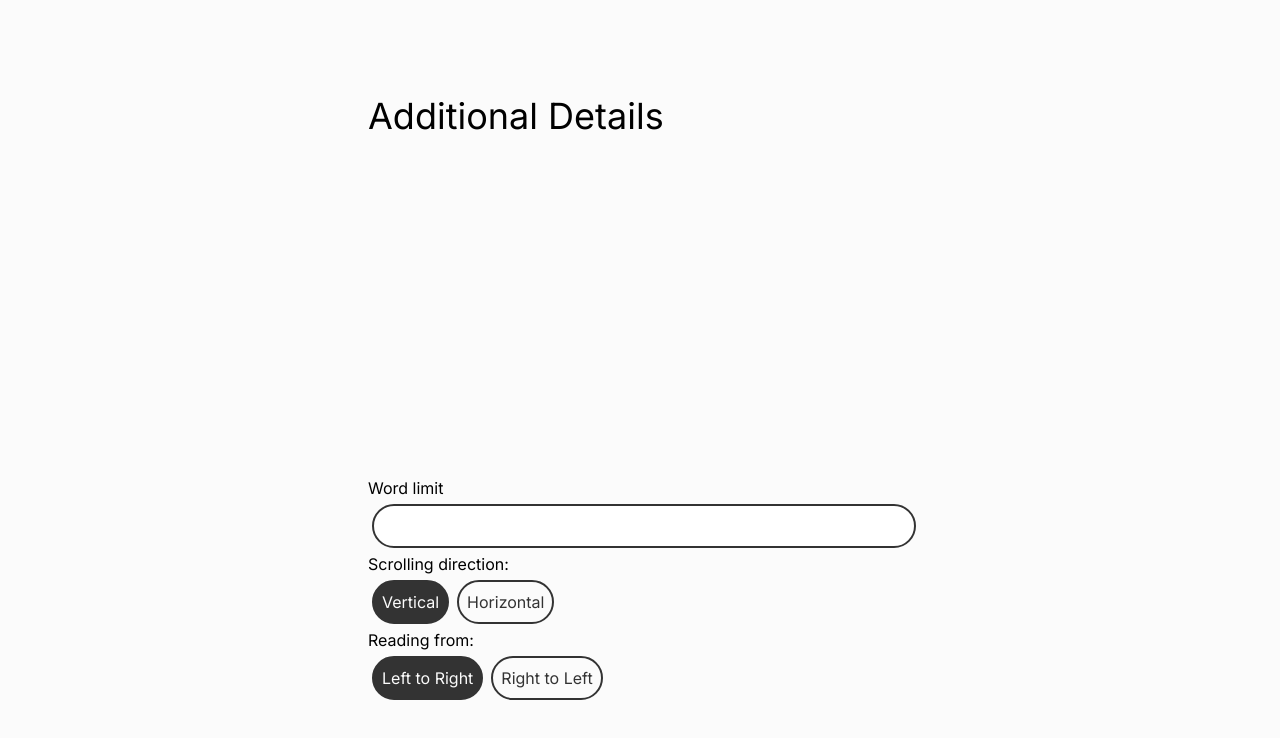
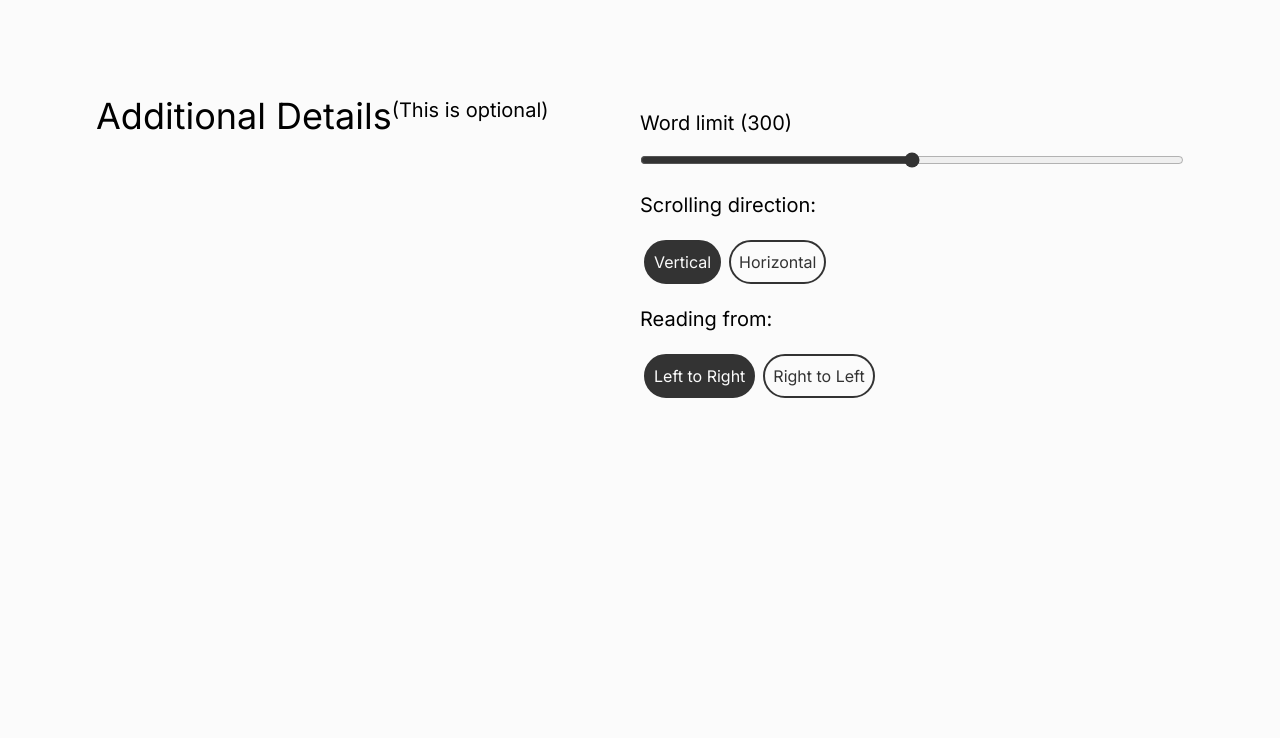
Before and after one commit to dylanlauzy/htn2023, a Next.js app: page /additional-details in a window 1280 px wide. Shown: the top 738 px of the page. Built offline with nearby package versions, Linux system fonts and the light colour scheme.

Commit message:
finalized additional details page by adding functionality in preparation for cohere.ai, and adjusting CSS elements

```diff
--- a/src/app/additional-details/page.js
+++ b/src/app/additional-details/page.js
@@ -10,35 +10,37 @@ const SCROLLS = [
 const READ = [
     "Left to Right",
     "Right to Left"
-
 ]
 
 export default function Home() {
+    const [wordCount, setWordCount] = useState(300)
     const [scrollPreference, setScrollPreference] = useState(SCROLLS[0])
     const [readPreference, setReadPreference] = useState(READ[0])
 
+
     const scrollSelection = (preference) => {
-
+        setScrollPreference(preference)
     }
 
-    const readSelection = () => {
-
+    const readSelection = (preference) => {
+        setReadPreference(preference)
     }
     return (
-        <main className="flex bg-bgcolor min-h-screen w-full flex-col items-center justify-between p-24">
-            <div className="float-left text-left w-2/4 text-4xl flex flex-wrap">
+        <main className="flex items-start bg-bgcolor min-h-screen w-full flex-wrap  justify-between p-24">
+            <div className=" w-2/4 text-4xl flex flex-wrap">
                 Additional Details
+                <p className="text-xl">(This is optional)</p>
             </div>
             <div className="float-left w-2/4">
-                <p>
-                    Word limit
+                <p className="text-[20px] my-3">
+                    Word limit ({wordCount})
                 </p>
-                <input type="text" className=" w-full p-2 m-1 border-2 rounded-full  border-htnblack border-md"></input>
-                <p>
+                <input onChange={(e) => setWordCount(e.target.value)} className=" accent-htnblack  w-full" type="range" min="100" max="500" defaultValue={wordCount}></input>
+                <p className="text-[20px] my-4">
                     Scrolling direction:
                 </p>
                 <TwoChoiceSelector pair={SCROLLS} preference={scrollSelection}></TwoChoiceSelector>
-                <p>
+                <p className="text-[20px] my-4">
                     Reading from:
                 </p>
                 <TwoChoiceSelector pair={READ} preference={readSelection}></TwoChoiceSelector>
```
